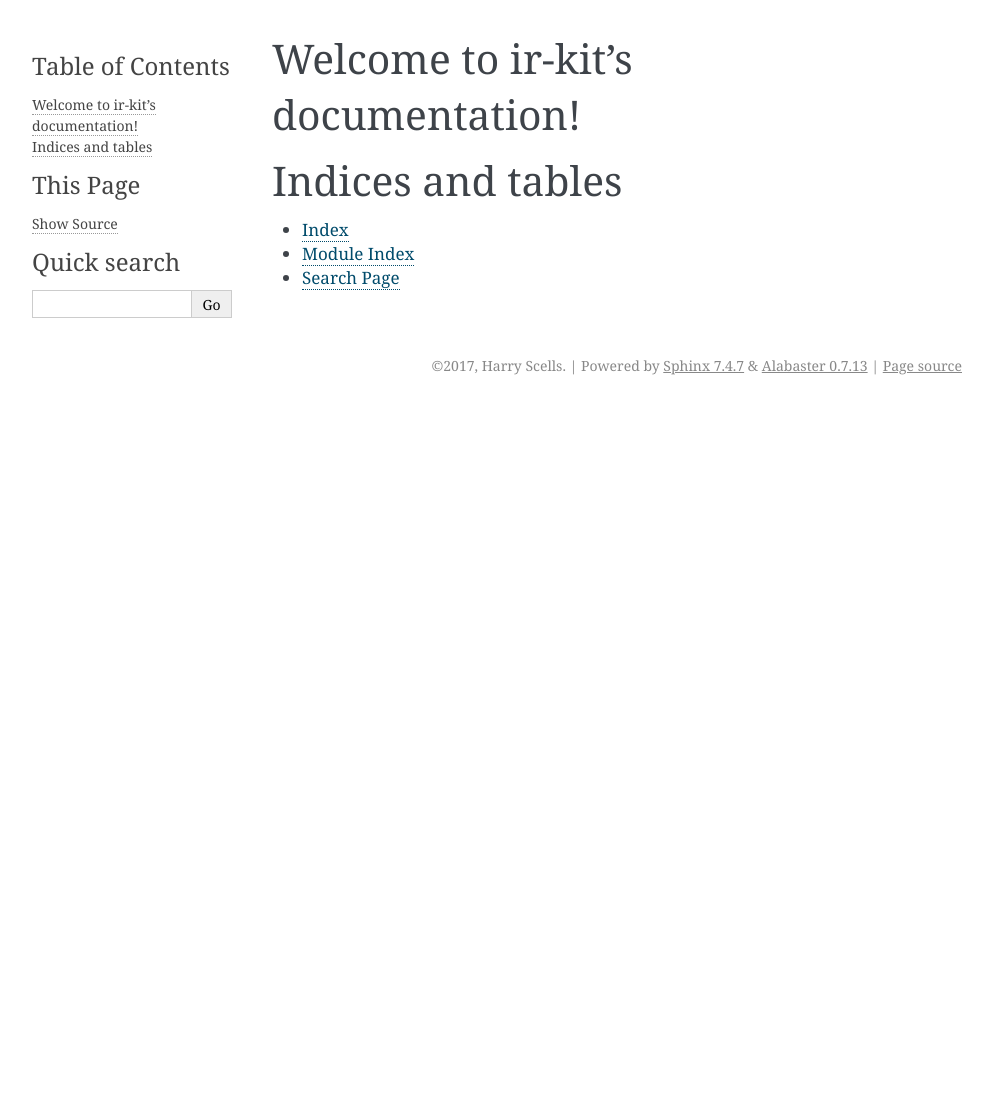
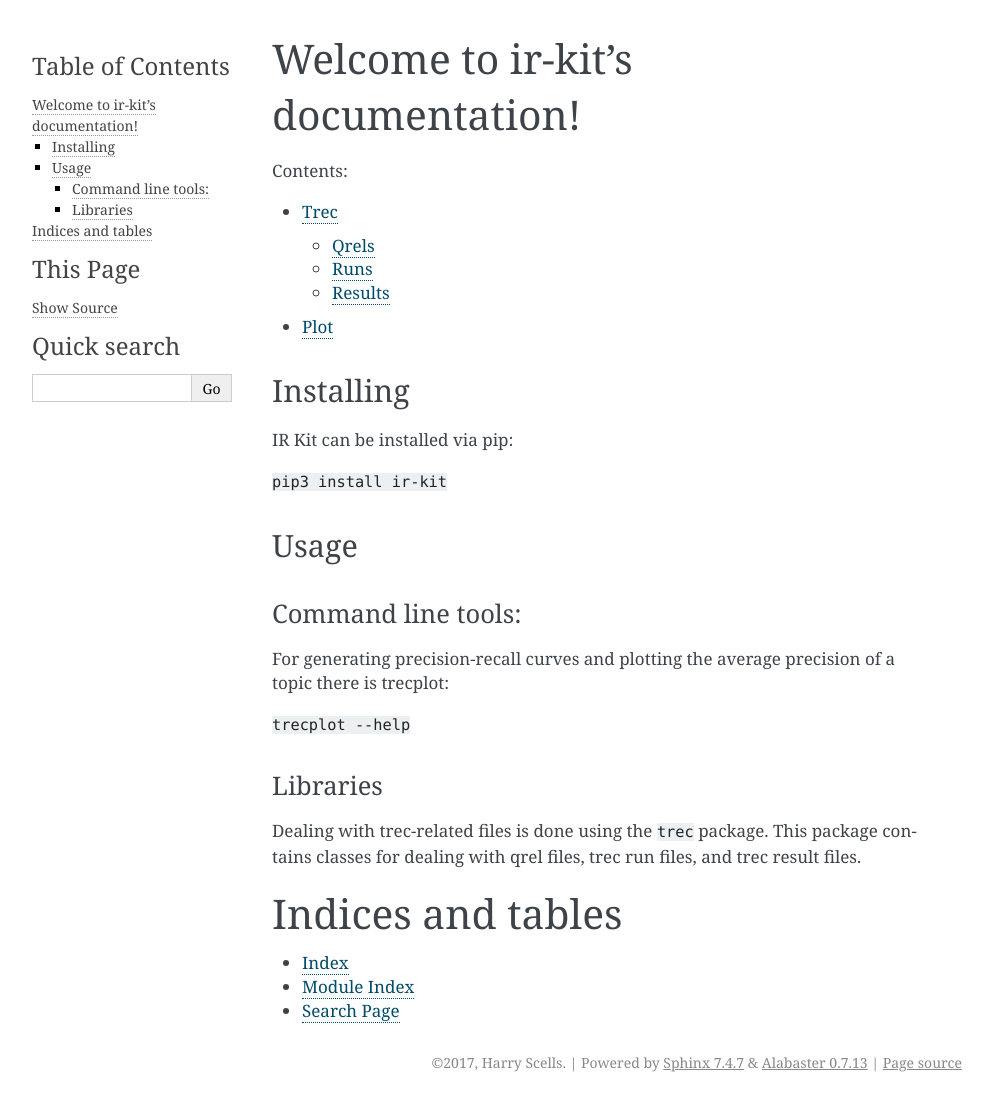
Before and after one commit to hscells/ir-kit, a Sphinx documentation site: the page built from docs/index.rst, in a window 1280 px wide. Shown: the whole page, without its empty margins (148-1141 px from the left). Built offline with Sphinx 7.4.7, drawn with Linux system fonts in a browser that asks for light colours; before the commit the page ends 900 px from its top, so only the background shows below that.

Commit message:
Update documentation for rtd.

```diff
--- a/docs/conf.py
+++ b/docs/conf.py
@@ -31,10 +31,12 @@
 # Add any Sphinx extension module names here, as strings. They can be
 # extensions coming with Sphinx (named 'sphinx.ext.*') or your custom
 # ones.
+import os
+
 extensions = ['sphinx.ext.autodoc',
-    'sphinx.ext.doctest',
-    'sphinx.ext.coverage',
-    'sphinx.ext.viewcode']
+              'sphinx.ext.doctest',
+              'sphinx.ext.coverage',
+              'sphinx.ext.viewcode']
 
 # Add any paths that contain templates here, relative to this directory.
 templates_path = ['_templates']
@@ -47,6 +49,8 @@ source_suffix = '.rst'
 
 # The master toctree document.
 master_doc = 'index'
+
+autoclass_content = "both"
 
 # General information about the project.
 project = 'ir-kit'
@@ -80,14 +84,20 @@ pygments_style = 'sphinx'
 # If true, `todo` and `todoList` produce output, else they produce nothing.
 todo_include_todos = False
 
+on_rtd = os.environ.get('READTHEDOCS', None) == 'True'
+
 
 # -- Options for HTML output ----------------------------------------------
 
 # The theme to use for HTML and HTML Help pages.  See the documentation for
 # a list of builtin themes.
 #
-html_theme = 'alabaster'
-
+if on_rtd:  # only import and set the theme if we're building docs locally
+    import sphinx_rtd_theme
+    html_theme = 'sphinx_rtd_theme'
+    html_theme_path = [sphinx_rtd_theme.get_html_theme_path()]
+else :
+    html_theme = 'alabaster'
 # Theme options are theme-specific and customize the look and feel of a theme
 # further.  For a list of options available for each theme, see the
 # documentation.
@@ -99,12 +109,10 @@ html_theme = 'alabaster'
 # so a file named "default.css" will overwrite the builtin "default.css".
 html_static_path = ['_static']
 
-
 # -- Options for HTMLHelp output ------------------------------------------
 
 # Output file base name for HTML help builder.
 htmlhelp_basename = 'ir-kitdoc'
-
 
 # -- Options for LaTeX output ---------------------------------------------
 
@@ -134,7 +142,6 @@ latex_documents = [
      'Harry Scells', 'manual'),
 ]
 
-
 # -- Options for manual page output ---------------------------------------
 
 # One entry per manual page. List of tuples
@@ -143,7 +150,6 @@ man_pages = [
     (master_doc, 'ir-kit', 'ir-kit Documentation',
      [author], 1)
 ]
-
 
 # -- Options for Texinfo output -------------------------------------------
 
--- a/docs/index.rst
+++ b/docs/index.rst
@@ -10,6 +10,31 @@ Welcome to ir-kit's documentation!
    :maxdepth: 2
    :caption: Contents:
 
+   trec
+   plot
+
+Installing
+----------
+
+IR Kit can be installed via pip:
+
+``pip3 install ir-kit``
+
+Usage
+-----
+
+Command line tools:
+^^^^^^^^^^^^^^^^^^^
+
+For generating precision-recall curves and plotting the average precision of a topic there is trecplot:
+
+``trecplot --help``
+
+Libraries
+^^^^^^^^^
+
+Dealing with trec-related files is done using the ``trec`` package. This package contains classes for dealing with qrel
+files, trec run files, and trec result files.
 
 
 Indices and tables
```
Also changed, not shown: docs/plot.rst (added, +9 -0 lines), docs/trec.rst (added, +27 -0 lines), 5 other files.
